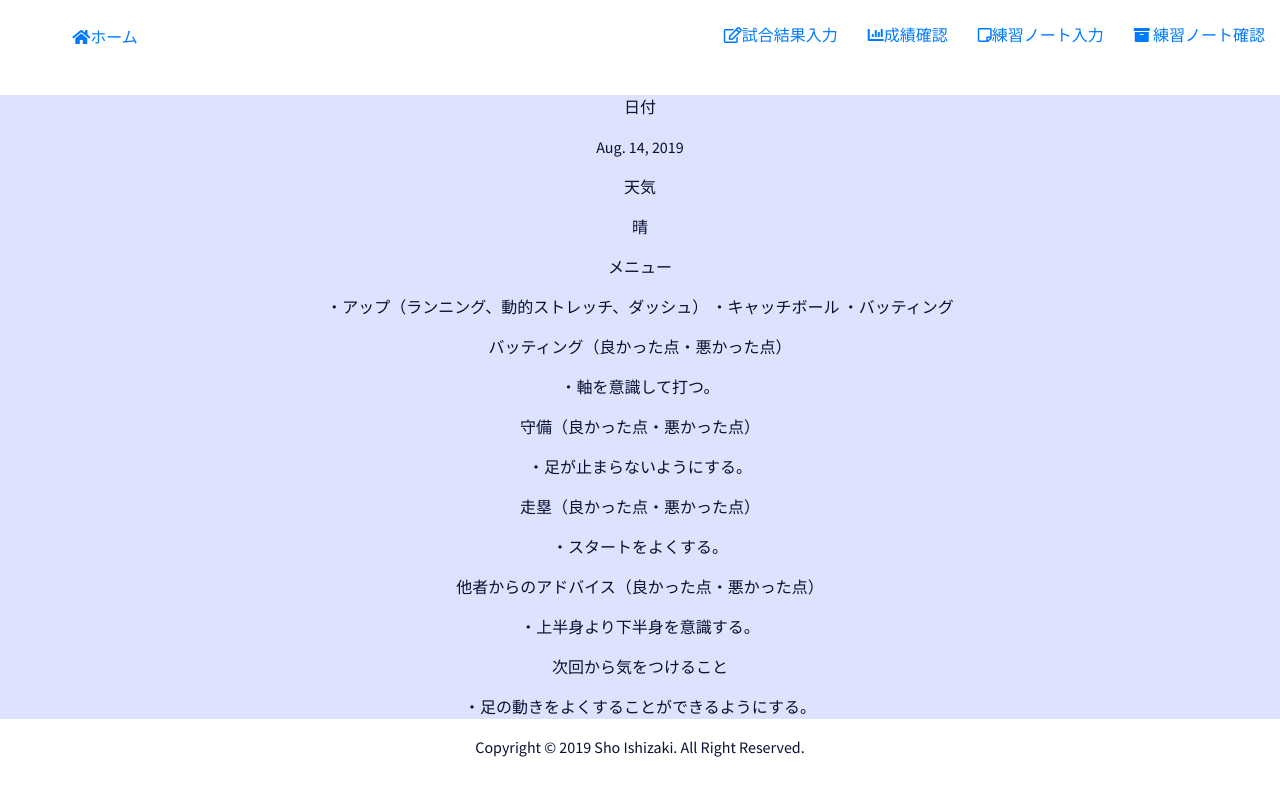
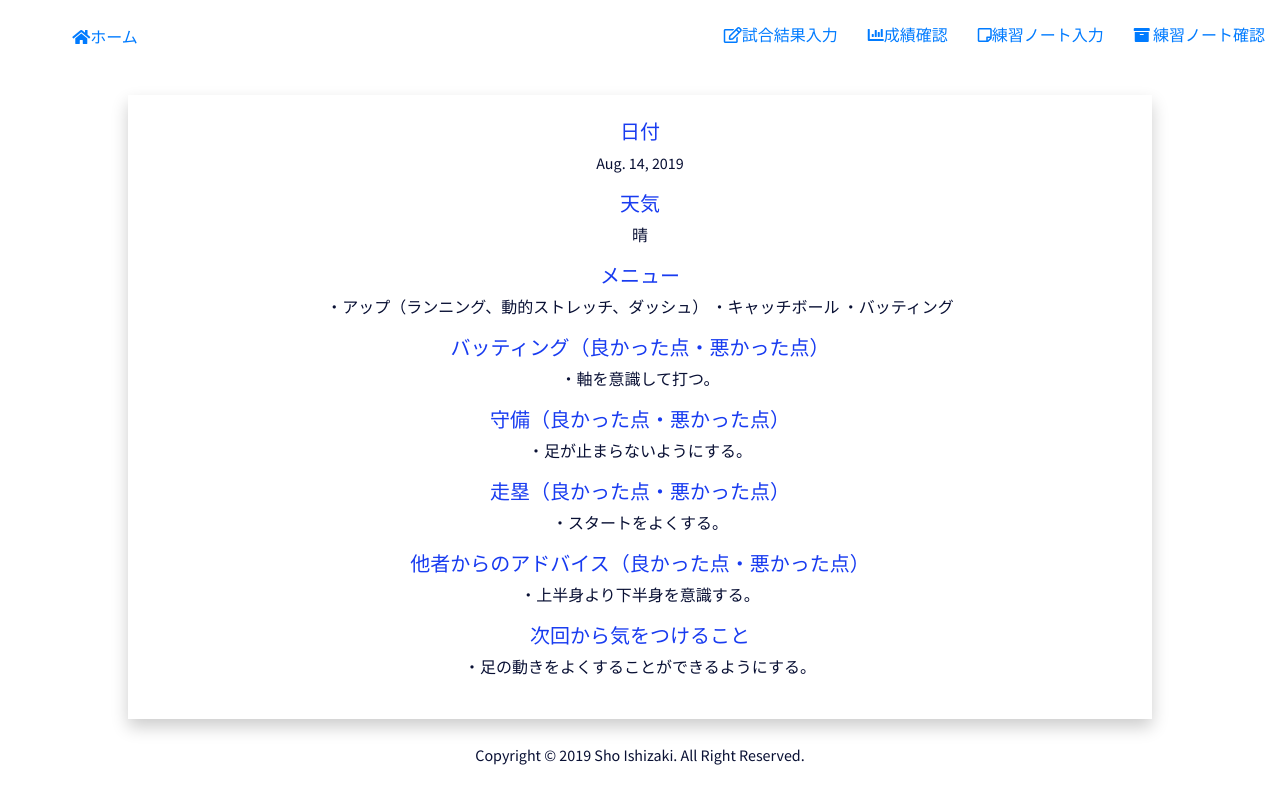
Before and after one commit to shoishizaki/baseball_game_and_practice_notes_web_app, a Django app: page /detail_practice_note/1/ in a window 1280 px wide. Run offline with Django 3.2, Linux system fonts and the light colour scheme; data comes from the database, SQL or seed files in the repository; some libraries are stand-ins or nearby versions.

Commit message:
Change detail css and check css

```diff
--- a/static/css/baseball_game_and_practice_notes/style.css
+++ b/static/css/baseball_game_and_practice_notes/style.css
@@ -57,9 +57,35 @@ h1, h2, h3, h4, h5, h6 {
 }
 
 .main-section{
-    background-color: #DDE3FD;
+    background-color: white;
 }
 
 .footer-section{
     /* position: relative; */
 }
+
+/*practice_note_detail_page.html*/
+
+.note{
+    background: white;
+    width: 80%;
+    margin: 24px auto;
+    box-shadow: 0 8px 16px 0 rgba(0,0,0,0.2);
+    padding: 24px;
+}
+
+/*practice_note_checking_page.html*/
+
+.card{
+    background: white;
+    width: 200px;
+    height: 300px;
+    margin: 24px auto;
+    box-shadow: 0 8px 16px 0 rgba(0,0,0,0.2);
+    padding: 16px;
+    cursor: pointer;
+}
+
+.card:hover{
+    box-shadow: 0 10px 20px 0 rgba(0,0,0,0.6);
+}
--- a/templates/baseball_game_and_practice_notes/practice_note_detail_page.html
+++ b/templates/baseball_game_and_practice_notes/practice_note_detail_page.html
@@ -2,22 +2,24 @@
   {% block content %}
 
       <section class="main-section">
-          <p>日付</p>
+        <div class="note">
+          <h5>日付</h5>
           <p>{{ practice_note_data.date }}</p>
-          <p>天気</p>
+          <h5>天気</h5>
           <p>{{ practice_note_data.weather }}</p>
-          <p>メニュー</p>
+          <h5>メニュー</h5>
           <p>{{ practice_note_data.practice_menu }}</p>
-          <p>バッティング（良かった点・悪かった点）</p>
+          <h5>バッティング（良かった点・悪かった点）</h5>
           <p>{{ practice_note_data.batting }}</p>
-          <p>守備（良かった点・悪かった点）</p>
+          <h5>守備（良かった点・悪かった点）</h5>
           <p>{{ practice_note_data.defense }}</p>
-          <p>走塁（良かった点・悪かった点）</p>
+          <h5>走塁（良かった点・悪かった点）</h5>
           <p>{{ practice_note_data.running }}</p>
-          <p>他者からのアドバイス（良かった点・悪かった点）</p>
+          <h5>他者からのアドバイス（良かった点・悪かった点）</h5>
           <p>{{ practice_note_data.advice }}</p>
-          <p>次回から気をつけること</p>
+          <h5>次回から気をつけること</h5>
           <p>{{ practice_note_data.next_goal }}</p>
+        </div>
       </section>
 
 
```
Also changed, not shown: templates/baseball_game_and_practice_notes/practice_note_checking_page.html (+3 -5 lines).
